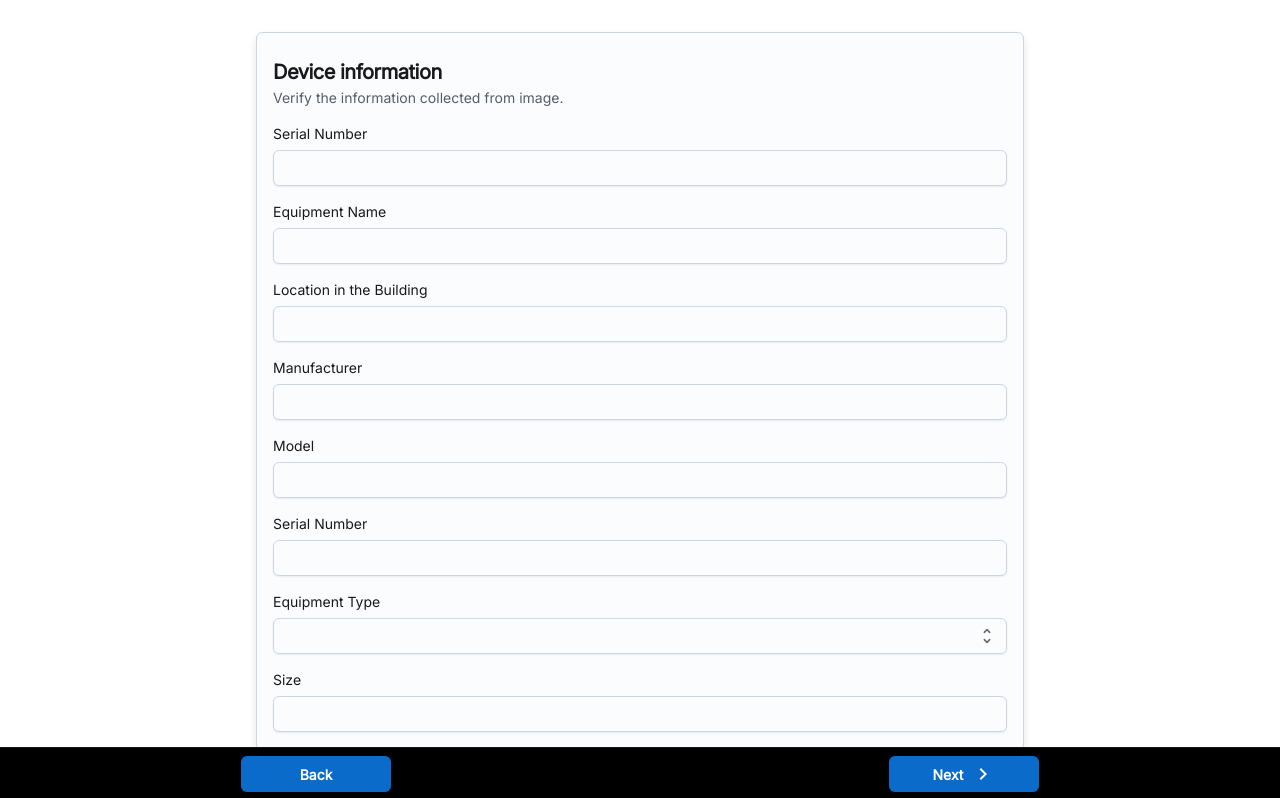
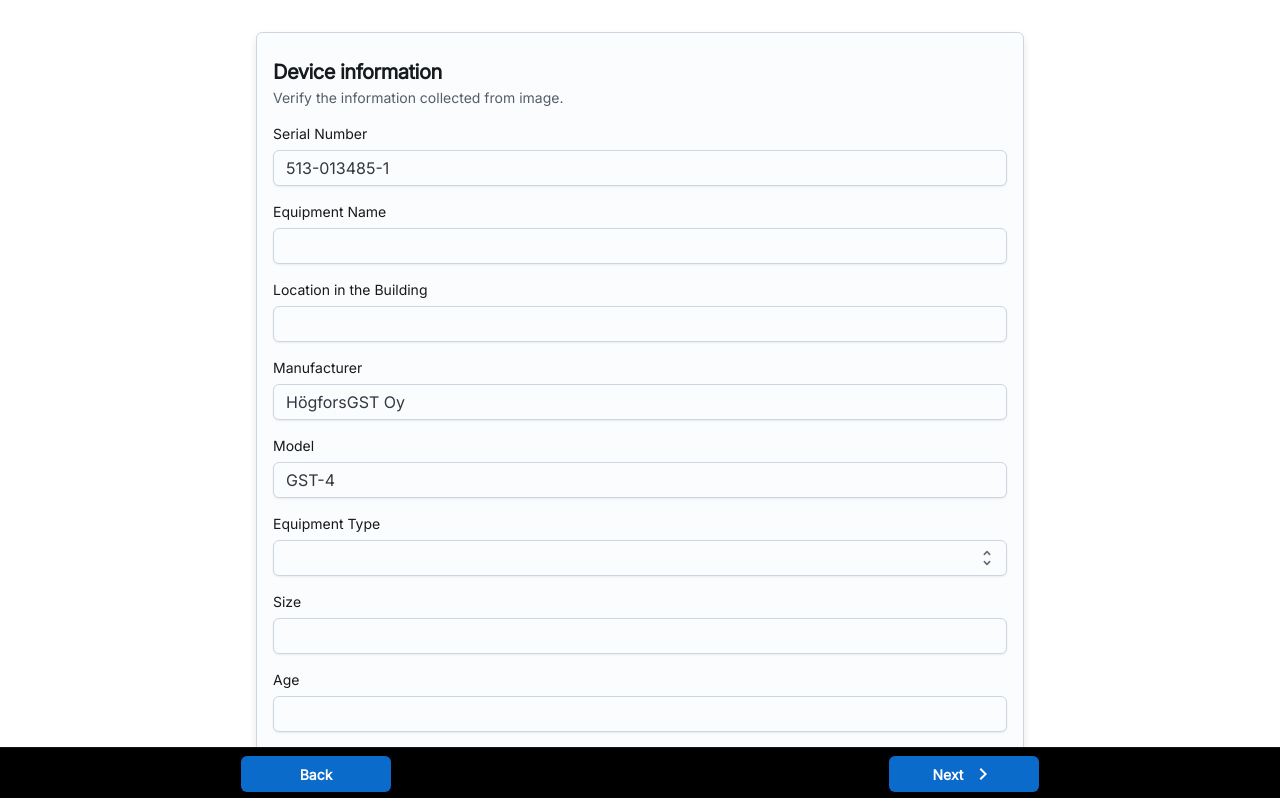
Before and after one commit to samutoljamo/Junction2024, a React (Vite) app in the folder pwa/: page /information in a window 1280 px wide. Shown: the top 798 px of the page. Built offline with nearby package versions, Linux system fonts and the light colour scheme.

Commit message:
Redux store ja SerialNumber model syncattu

```diff
--- a/pwa/src/assets/components/SerialNumberModel.tsx
+++ b/pwa/src/assets/components/SerialNumberModel.tsx
@@ -10,10 +10,35 @@ import Link from '@mui/joy/Link';
 import { ButtonGroup, Select } from '@mui/joy';
 import Textarea from '@mui/joy/Textarea';
 import Box from '@mui/joy';
+import { useSelector, useDispatch } from 'react-redux'
+import { formSlice } from '../../formSlice';
+import { Option } from '@mui/joy';
 
-
+import {
+    setEquipmentName,
+    setLocationInBuilding,
+    setManufacturer,
+    setModel,
+    setSerialNumber,
+    setEquipmentType,
+    setSize,
+    setAge,
+    setTypeOfMaterial,
+    setCondition,
+    setFreeComment
+  } from '../../formSlice';
 
 export default function SerialNumberModel() {
+
+const dispatch = useDispatch();
+function handleSelectChange(event:any) {
+
+    // if you want to support some really old IEs, add
+    // event = event || window.event;
+
+}
+// Get the form values from the Redux store
+let form = useSelector((state:any) => state.form);
   return (
     <main>
       <Sheet
@@ -40,76 +65,120 @@ export default function SerialNumberModel() {
         <FormControl>
           <FormLabel>Serial Number</FormLabel>
           <Input
-            // html input attribute
             name="serialNumber"
             type="text"
-
+            value={form.serialNumber}
+            onChange={(e) => dispatch(setSerialNumber(e.target.value))}
           />
         </FormControl>
+
         <FormControl>
           <FormLabel>Equipment Name</FormLabel>
-        <Input name="equipmentName" type="text" />
+          <Input
+            name="equipmentName"
+            type="text"
+            value={form.equipmentName}
+            onChange={(e) => dispatch(setEquipmentName(e.target.value))}
+          />
         </FormControl>
 
         <FormControl>
           <FormLabel>Location in the Building</FormLabel>
-            <Input name="location" type="text" />
+          <Input
+            name="location"
+            type="text"
+            value={form.locationInBuilding}
+            onChange={(e) => dispatch(setLocationInBuilding(e.target.value))}
+          />
         </FormControl>
 
         <FormControl>
           <FormLabel>Manufacturer</FormLabel>
-            <Input name="manufacturer" type="text" />
+          <Input
+            name="manufacturer"
+            type="text"
+            value={form.manufacturer}
+            onChange={(e) => dispatch(setManufacturer(e.target.value))}
+          />
         </FormControl>
 
         <FormControl>
           <FormLabel>Model</FormLabel>
-            <Input name="model" type="text" />
-        </FormControl>
-
-        <FormControl>
-            <FormLabel>Serial Number</FormLabel>
-            <Input name="serialNumber" type="text" />
+          <Input
+            name="model"
+            type="text"
+            value={form.model}
+            onChange={(e) => dispatch(setModel(e.target.value))}
+          />
         </FormControl>
 
         <FormControl>
           <FormLabel>Equipment Type</FormLabel>
-            <Select name="equipmentType" defaultValue="">
-            <option value="structure">Structure</option>
-            <option value="ventilation">Ventilation</option>
-            <option value="electrical">Electrical</option>
-            <option value="plumbing">Plumbing</option>
-            <option value="other">Other</option>
+          <Select
+                name="equipmentType"
+                value={form.equipmentType}
+                onChange={(event, newValue) => dispatch(setEquipmentType(newValue))}
+                >
+                <Option value="structure">Structure</Option>
+                <Option value="ventilation">Ventilation</Option>
+                <Option value="electrical">Electrical</Option>
+                <Option value="plumbing">Plumbing</Option>
+                <Option value="other">Other</Option>
                 </Select>
         </FormControl>
 
         <FormControl>
           <FormLabel>Size</FormLabel>
-            <Input name="size" type="text" />
+          <Input
+            name="size"
+            type="text"
+            value={form.size}
+            onChange={(e) => dispatch(setSize(e.target.value))}
+          />
         </FormControl>
 
         <FormControl>
           <FormLabel>Age</FormLabel>
-            <Input name="age" type="number" />
+          <Input
+            name="age"
+            type="number"
+            value={form.age}
+            onChange={(e) => dispatch(setAge(e.target.value))}
+          />
         </FormControl>
 
         <FormControl>
           <FormLabel>Type of Material</FormLabel>
-            <Input name="materialType" type="text" />
+          <Input
+            name="typeOfMaterial"
+            type="text"
+            value={form.typeOfMaterial}
+            onChange={(e) => dispatch(setTypeOfMaterial(e.target.value))}
+          />
         </FormControl>
 
         <FormControl>
           <FormLabel>Condition</FormLabel>
-            <Select name="condition" defaultValue="">
-            <option value="new">New</option>
-            <option value="good">Good</option>
-            <option value="fair">Fair</option>
-            <option value="poor">Poor</option>
+          <Select
+            name="condition"
+            value={form.condition}
+            onChange={(event, newValue) => dispatch(setCondition(newValue))}
+          >
+            <Option value="new">New</Option>
+            <Option value="good">Good</Option>
+            <Option value="fair">Fair</Option>
+            <Option value="poor">Poor</Option>
           </Select>
         </FormControl>
 
         <FormControl>
-        <FormLabel>Free comment</FormLabel>
-        <Textarea  minRows={2} name="FreeComment" />
+          <FormLabel>Free Comment</FormLabel>
+          <Textarea
+            minRows={2}
+            name="freeComment"
+            value={form.freeComment || ""}
+            onChange={(e) => dispatch(setFreeComment(e.target.value))}
+          />
         </FormControl>
         <ButtonGroup spacing="107.9px" aria-label="spacing button group">
         <Button onClick={function(){}}  >Back</Button>
--- a/pwa/src/formSlice.ts
+++ b/pwa/src/formSlice.ts
@@ -14,6 +14,7 @@ interface FormSlice {
     age: string;
     typeOfMaterial: string;
     condition: string;
+    freeComment: string;
 }
 
 const initialState: FormSlice = {
@@ -28,6 +29,7 @@ const initialState: FormSlice = {
     age: "",
     typeOfMaterial: "",
     condition: "",
+    freeComment:""
 }
 let id = 0;
 export const formSlice = createSlice({
@@ -73,6 +75,9 @@ export const formSlice = createSlice({
     setCondition: (state, action: PayloadAction<string>) => {
       state.condition = action.payload;
     },
+    setFreeComment: (state, action: PayloadAction<string>) => {
+      state.freeComment = action.payload;
+    },
   },
 })
 
@@ -90,6 +95,7 @@ export const {
   setAge,
   setTypeOfMaterial,
   setCondition,
+  setFreeComment
 } = formSlice.actions;
 
 export default formSlice.reducer
```
Lines whose indentation alone changed are shown as unchanged.
